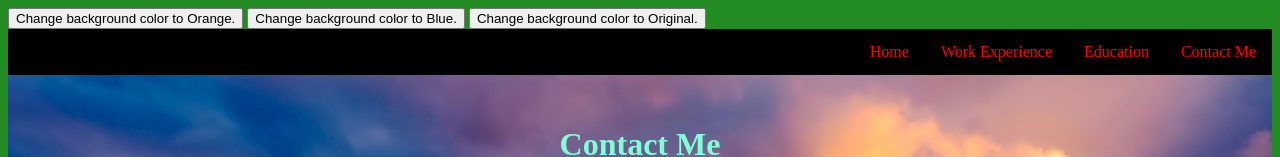
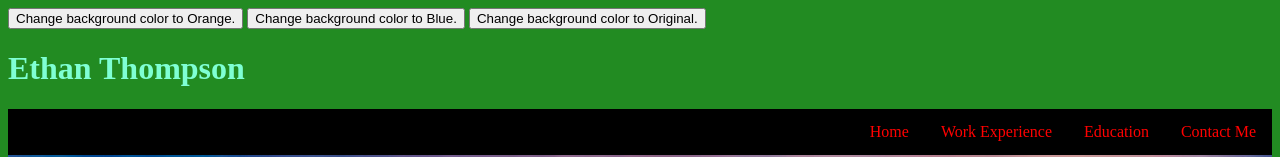
Before and after one commit to ethantho-hub/ethan-thompson-portfolio, a plain HTML site: page contact.html in a window 1280 px wide. Shown: the top 157 px of the page. Drawn offline with Linux system fonts and the light colour scheme.

Commit message:
Update contact.html

```diff
--- a/contact.html
+++ b/contact.html
@@ -11,6 +11,7 @@
     <button onclick="turnOrange()">Change background color to Orange.</button>
     <button onclick="turnBlue()">Change background color to Blue.</button>
     <button onclick="turnBack()">Change background color to Original.</button>
+    <h1>Ethan Thompson</h1>
     <header>
         <nav>
             <ul>
@@ -20,6 +21,7 @@
                 <li><a href="contact.html">Contact Me</a></li>
             </ul>
         </nav>
+    </header>
         <div class="container-contact-outer">
             <h1>Contact Me</h1>
             <div class="container-contact">
```
